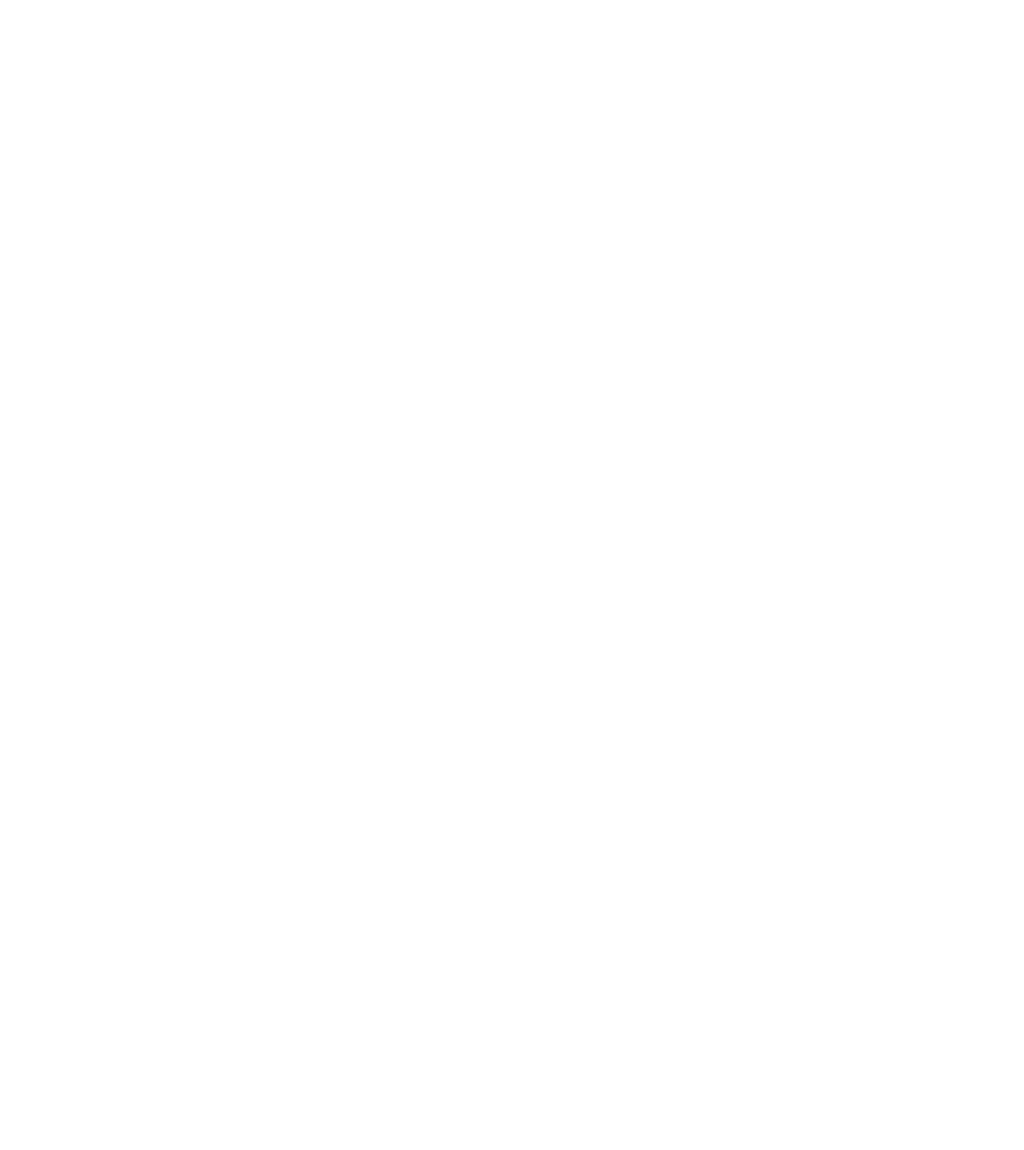
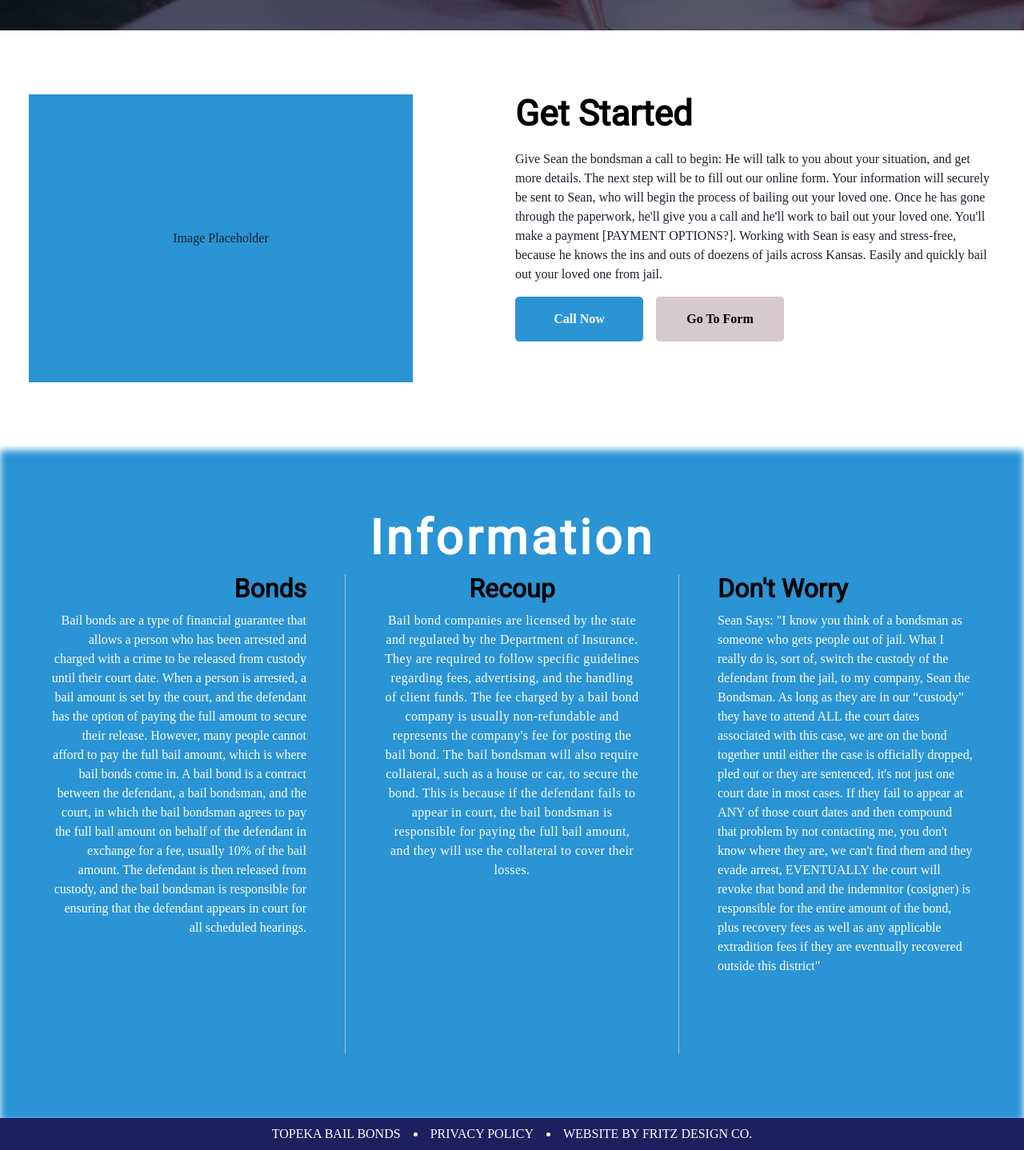
Before and after one commit to cjfritz9/sean-the-bondsman, a React (Create React App) app: page /forms-and-info in a window 1280 px wide. Shown: the part 802-2240 px from the top of the page at 80% size. Before the commit the page ends 800 px from the top, so only its background shows below. Built offline with nearby package versions, Linux system fonts and the light colour scheme; a web font is replaced by a local one.

Commit message:
first version of forms and info page finished, awaiting feedback. added hero, get started, and info components and mobile variants

```diff
--- /dev/null
+++ b/src/components/Pages/FormsAndInfo/GetStarted.tsx
@@ -0,0 +1,61 @@
+import React from 'react';
+import {
+  Box,
+  Button,
+  Flex,
+  Heading,
+  Image,
+  Stack,
+  Text
+} from '@chakra-ui/react';
+
+const GetStarted: React.FC = () => {
+  return (
+    <Box px='1rem' py={['2rem', '3rem', '5rem']} bgColor='Brand.White'>
+      <Flex
+        w='100%'
+        gap={['2rem', '4rem', '4rem', '8rem']}
+        justifyContent='center'
+        flexDir={['column', 'column', 'row']}
+      >
+        <Stack
+          minH='360px'
+          w={['100%', '100%', '480px']}
+          bgColor='Brand.Celestial'
+          justifyContent='center'
+          alignItems='center'
+        >
+          <Text>Image Placeholder</Text>
+        </Stack>
+        <Stack gap='1rem' alignItems={['center', 'center', 'center', 'start']}>
+          <Heading
+            variant='iwtTitle'
+            textAlign={['center', 'center', 'left']}
+            fontSize='44px'
+          >
+            Get Started
+          </Heading>
+          <Text maxW='600px' textAlign={['center', 'center', 'left']}>
+            Give Sean the bondsman a call to begin: He will talk to you about
+            your situation, and get more details. The next step will be to fill
+            out our online form. Your information will securely be sent to Sean,
+            who will begin the process of bailing out your loved one. Once he
+            has gone through the paperwork, he'll give you a call and he'll work
+            to bail out your loved one. You'll make a payment [PAYMENT
+            OPTIONS?]. Working with Sean is easy and stress-free, because he
+            knows the ins and outs of doezens of jails across Kansas. Easily and
+            quickly bail out your loved one from jail.
+          </Text>
+          <Flex gap='1rem'>
+            <Button variant='altButton'>Call Now</Button>
+            <Button variant='altButton' bgColor='Brand.French' color='black'>
+              Go To Form
+            </Button>
+          </Flex>
+        </Stack>
+      </Flex>
+    </Box>
+  );
+};
+
+export default GetStarted;
--- /dev/null
+++ b/src/components/Pages/FormsAndInfo/Hero.tsx
@@ -0,0 +1,44 @@
+import React, { useContext, useState } from 'react';
+import {
+  Box,
+  Button,
+  Flex,
+  Heading,
+  Image,
+  Stack,
+  Tooltip,
+  useMediaQuery
+} from '@chakra-ui/react';
+import { useNavigate } from 'react-router';
+import { SiteContext } from '../../../context/SiteContext';
+import formsHero from '../../../assets/forms-hero.jpg';
+
+const Hero: React.FC = () => {
+  const { isGreaterThan768 } = useContext<any>(SiteContext);
+
+  const navigate = useNavigate();
+
+  const handleNavigate = () => {
+    window.open(
+      'https://www.docusign.com/products/electronic-signature/features/powerforms',
+      '_blank'
+    );
+  };
+
+  return (
+    <Box w='100%' bgImage={formsHero}>
+      <Stack h='720px' w='100%' zIndex={1} alignItems='center'>
+        <Heading w='100%' variant='heroText' mt={['8rem', '10rem', '14rem']}>
+          FORMS AND INFORMATION
+        </Heading>
+        <Flex pt='6rem' gap={['1rem', '2rem']}>
+          <Button variant='altButton' onClick={handleNavigate}>
+            START NOW
+          </Button>
+        </Flex>
+      </Stack>
+    </Box>
+  );
+};
+
+export default Hero;
--- /dev/null
+++ b/src/components/Pages/FormsAndInfo/Information.tsx
@@ -0,0 +1,117 @@
+import React, { useContext } from 'react';
+import { Box, Divider, Flex, Heading, Stack, Text } from '@chakra-ui/react';
+import { SiteContext } from '../../../context/SiteContext';
+
+const Information: React.FC = () => {
+  const { isGreaterThan768 } = useContext<any>(SiteContext);
+  return (
+    <Box
+      overflow='hidden'
+      bgColor='Brand.Celestial'
+      py={['2rem', '3rem', '5rem']}
+      boxShadow='inset 0px 5px 10px white'
+    >
+      <Stack px='1rem'>
+        <Heading variant='heroText' color='white' textShadow='none'>
+          Information
+        </Heading>
+        <Flex
+          w='100%'
+          justifyContent='center'
+          gap={['1rem', '1rem', '2rem', '3rem']}
+          flexDir={['column', 'column', 'row', 'row']}
+        >
+          <Stack maxW={['100%', '100%', '240px', '240px', '320px']}>
+            <Heading
+              variant='iwtTitle'
+              color='black'
+              textAlign={['center', 'center', 'right']}
+            >
+              Bonds
+            </Heading>
+            <Text
+              textAlign={['center', 'center', 'right']}
+              color='white'
+              fontSize={['12px', '14px', '14px', '16px']}
+            >
+              Bail bonds are a type of financial guarantee that allows a person
+              who has been arrested and charged with a crime to be released from
+              custody until their court date. When a person is arrested, a bail
+              amount is set by the court, and the defendant has the option of
+              paying the full amount to secure their release. However, many
+              people cannot afford to pay the full bail amount, which is where
+              bail bonds come in. A bail bond is a contract between the
+              defendant, a bail bondsman, and the court, in which the bail
+              bondsman agrees to pay the full bail amount on behalf of the
+              defendant in exchange for a fee, usually 10% of the bail amount.
+              The defendant is then released from custody, and the bail bondsman
+              is responsible for ensuring that the defendant appears in court
+              for all scheduled hearings.
+            </Text>
+          </Stack>
+          <Divider
+            h={isGreaterThan768 ? '600px' : '1px'}
+            orientation={isGreaterThan768 ? 'vertical' : 'horizontal'}
+          />
+          <Stack maxW={['100%', '100%', '240px', '240px', '320px']}>
+            <Heading variant='iwtTitle' color='black' textAlign='center'>
+              Recoup
+            </Heading>
+            <Text
+              textAlign='center'
+              letterSpacing='wide'
+              color='white'
+              fontSize={['12px', '14px', '14px', '16px']}
+            >
+              Bail bond companies are licensed by the state and regulated by the
+              Department of Insurance. They are required to follow specific
+              guidelines regarding fees, advertising, and the handling of client
+              funds. The fee charged by a bail bond company is usually
+              non-refundable and represents the company's fee for posting the
+              bail bond. The bail bondsman will also require collateral, such as
+              a house or car, to secure the bond. This is because if the
+              defendant fails to appear in court, the bail bondsman is
+              responsible for paying the full bail amount, and they will use the
+              collateral to cover their losses.
+            </Text>
+          </Stack>
+          <Divider
+            h={isGreaterThan768 ? '600px' : '1px'}
+            orientation={isGreaterThan768 ? 'vertical' : 'horizontal'}
+          />
+          <Stack maxW={['100%', '100%', '240px', '240px', '320px']}>
+            <Heading
+              variant='iwtTitle'
+              color='black'
+              textAlign={['center', 'center', 'left']}
+            >
+              Don't Worry
+            </Heading>
+            <Text
+              textAlign={['center', 'center', 'left']}
+              color='white'
+              fontSize={['12px', '14px', '14px', '16px']}
+            >
+              Sean Says: "I know you think of a bondsman as someone who gets
+              people out of jail. What I really do is, sort of, switch the
+              custody of the defendant from the jail, to my company, Sean the
+              Bondsman. As long as they are in our “custody” they have to attend
+              ALL the court dates associated with this case, we are on the bond
+              together until either the case is officially dropped, pled out or
+              they are sentenced, it's not just one court date in most cases. If
+              they fail to appear at ANY of those court dates and then compound
+              that problem by not contacting me, you don't know where they are,
+              we can't find them and they evade arrest, EVENTUALLY the court
+              will revoke that bond and the indemnitor (cosigner) is responsible
+              for the entire amount of the bond, plus recovery fees as well as
+              any applicable extradition fees if they are eventually recovered
+              outside this district"
+            </Text>
+          </Stack>
+        </Flex>
+      </Stack>
+    </Box>
+  );
+};
+
+export default Information;
--- a/src/components/Pages/FormsAndInfoPage.tsx
+++ b/src/components/Pages/FormsAndInfoPage.tsx
@@ -1,10 +1,15 @@
 import React from 'react';
 import { Box } from '@chakra-ui/react';
+import Hero from './FormsAndInfo/Hero';
+import GetStarted from './FormsAndInfo/GetStarted';
+import Information from './FormsAndInfo/Information';
 
 const FormsAndInfoPage: React.FC = () => {
   return (
     <Box>
-
+      <Hero />
+      <GetStarted />
+      <Information />
     </Box>
   );
 };
--- a/src/components/Pages/Home/Map.tsx
+++ b/src/components/Pages/Home/Map.tsx
@@ -1,11 +1,7 @@
 import React, { MutableRefObject, Ref, useState } from 'react';
 import { Box, Heading, Stack, Tooltip } from '@chakra-ui/react';
 
-interface MapProps {
-  mapRef: MutableRefObject<any>;
-}
-
-const Map: React.FC<MapProps> = ({ mapRef }) => {
+const Map: React.FC = () => {
   const [isHovered, setIsHovered] = useState(false);
   return (
     <Box
@@ -33,11 +29,10 @@
       <iframe
         src='https://www.google.com/maps/embed?pb=!1m18!1m12!1m3!1d99178.51094509676!2d-95.74888951954482!3d39.03062966915694!2m3!1f0!2f0!3f0!3m2!1i1024!2i768!4f13.1!3m3!1m2!1s0x87bf02e4daec7a29%3A0xbe2be7d06ae3a7f0!2sTopeka%2C%20KS!5e0!3m2!1sen!2sus!4v1682956504426!5m2!1sen!2sus'
         width='100%'
-        height='450'
+        height='600px'
         loading='lazy'
         allowFullScreen
       />
-      <Box h='1px' w='100%' ref={mapRef}></Box>
     </Box>
   );
 };
--- a/src/components/Pages/Home/Resources.tsx
+++ b/src/components/Pages/Home/Resources.tsx
@@ -1,4 +1,4 @@
-import React, { useState } from 'react';
+import React, { MutableRefObject, useState } from 'react';
 import {
   Box,
   Divider,
@@ -12,7 +12,11 @@
 import { MdLocalPolice } from 'react-icons/md';
 import { GoLaw } from 'react-icons/go';
 
-const Resources: React.FC = () => {
+interface ResourcesProps {
+  altImgRef: MutableRefObject<any>;
+}
+
+const Resources: React.FC<ResourcesProps> = ({altImgRef}) => {
   const [isHovered, setIsHovered] = useState<0 | 1 | 2 | 3 | 4>(0);
 
   const resetHover = () => {
@@ -24,10 +28,12 @@
   };
 
   return (
-    <Box w='100%' py={['2rem', '3rem', '6rem']} px='1rem'>
+    <Box w='100%' py={['2rem', '3rem', '6rem']} px='1rem'
+    ref={altImgRef}
+    >
       <Stack w='100%' alignItems='center' gap='2rem'>
         <Stack>
-          <Heading variant='heroSubtext' color='white'>
+          <Heading variant='heroSubtext' color='white' mb='2rem'>
             Helpful Resources
           </Heading>
           <Divider />
@@ -41,6 +47,7 @@
           gap='4rem'
           color='Brand.Celestial'
           flexWrap='wrap'
+          h={['100%', '100%', '100%','200px']}
         >
           <Stack
             alignItems='center'
--- a/src/components/Pages/HomePage.tsx
+++ b/src/components/Pages/HomePage.tsx
@@ -11,14 +11,13 @@
 import { useInView } from 'framer-motion';
 
 const HomePage: React.FC = () => {
-  const mapRef = useRef(null);
-  const isMapInView = useInView(mapRef);
-  const { isGreaterThan768, updateBgImage } =
-    useContext<any>(SiteContext);
+  const altImgRef = useRef(null);
+  const isInView = useInView(altImgRef, { margin: '0px 100px 0px 0px' });
+  const { isGreaterThan768, updateBgImage } = useContext<any>(SiteContext);
 
   useEffect(() => {
-    updateBgImage(isMapInView ? 'alternate' : 'default');
-  }, [isMapInView]);
+    updateBgImage(isInView ? 'alternate' : 'default');
+  }, [isInView]);
 
   return (
     <Box>
@@ -27,8 +26,8 @@
       <GetStartedBanner />
       <BailBondInfo />
       {isGreaterThan768 && <CoverageBanner />}
-      <Map mapRef={mapRef} />
-      <Resources />
+      <Map />
+      <Resources altImgRef={altImgRef} />
     </Box>
   );
 };
--- a/src/components/Shared/Footer.tsx
+++ b/src/components/Shared/Footer.tsx
@@ -8,7 +8,7 @@
   };
 
   return (
-    <Box w='100%' py='.5rem' bgColor='Brand.Persian'>
+    <Box w='100%' py='.5rem' bgColor='Brand.Penn'>
       <Flex
         w='100%'
         gap='1rem'
```
Also changed, not shown: src/components/Pages/Home/BailBondInfo.tsx (+9 -6 lines), src/assets/forms-hero.jpg (added), 1 other file (tests, documents, lock files or other folders).
